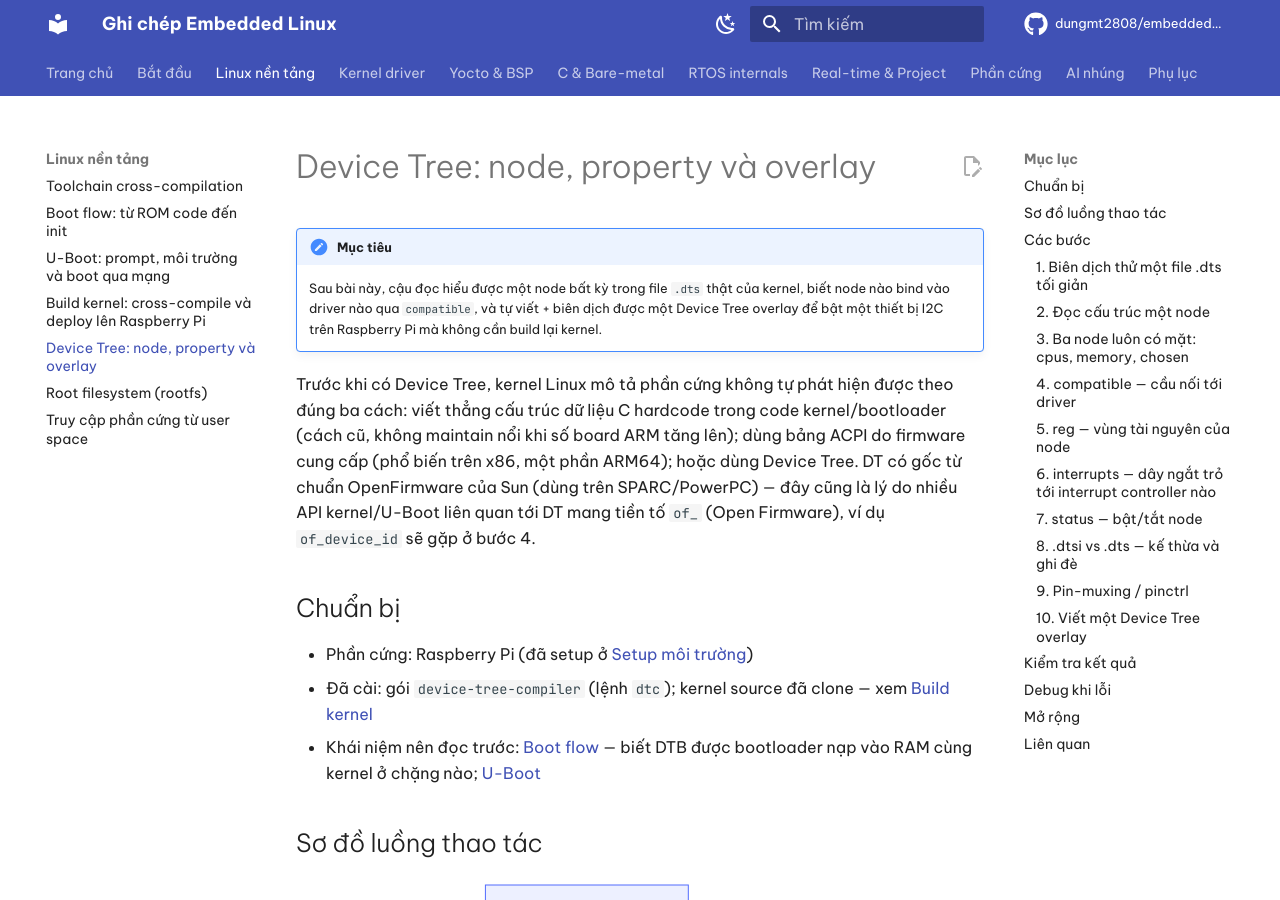
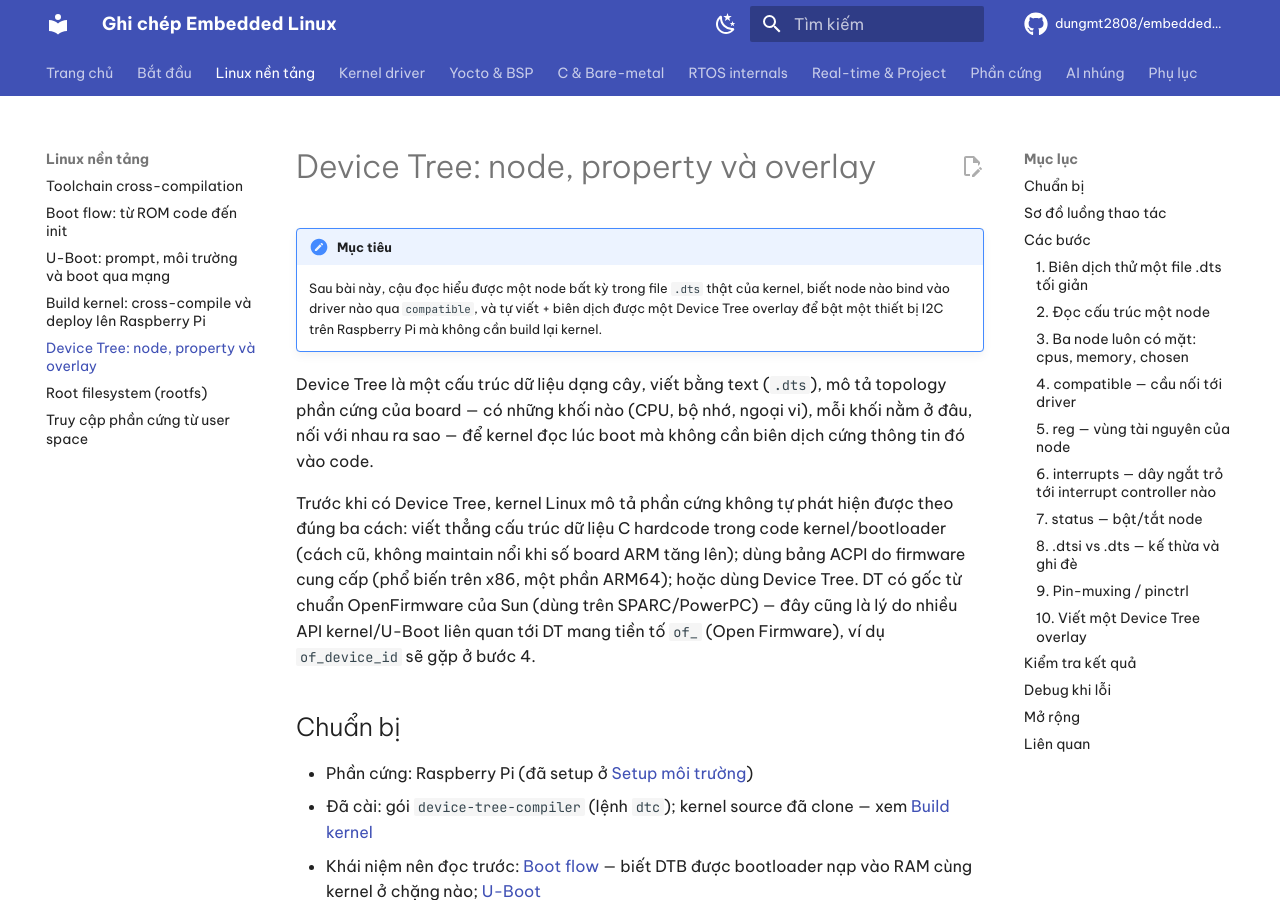
Before and after one commit to dungmt2808/embedded-docs-vi, an MkDocs documentation site: the page built from docs/01-linux-nen-tang/device-tree.md, in a window 1280 px wide and 900 px high. Built offline with MkDocs 1.6.1 and Material for MkDocs 9.7.7, drawn with Linux system fonts in a browser that asks for light colours; a script that is not in the unit is left out; comment, search, counter and statistics services are not loaded.

Commit message:
Update device-tree.md to enhance explanation of Device Tree structure and its role in hardware topology

```diff
--- a/docs/01-linux-nen-tang/device-tree.md
+++ b/docs/01-linux-nen-tang/device-tree.md
@@ -4,6 +4,10 @@
     Sau bài này, cậu đọc hiểu được một node bất kỳ trong file `.dts` thật của kernel, biết node
     nào bind vào driver nào qua `compatible`, và tự viết + biên dịch được một Device Tree overlay
     để bật một thiết bị I2C trên Raspberry Pi mà không cần build lại kernel.
+
+Device Tree là một cấu trúc dữ liệu dạng cây, viết bằng text (`.dts`), mô tả topology phần cứng
+của board — có những khối nào (CPU, bộ nhớ, ngoại vi), mỗi khối nằm ở đâu, nối với nhau ra sao —
+để kernel đọc lúc boot mà không cần biên dịch cứng thông tin đó vào code.
 
 Trước khi có Device Tree, kernel Linux mô tả phần cứng không tự phát hiện được theo đúng ba cách:
 viết thẳng cấu trúc dữ liệu C hardcode trong code kernel/bootloader (cách cũ, không maintain nổi
```
